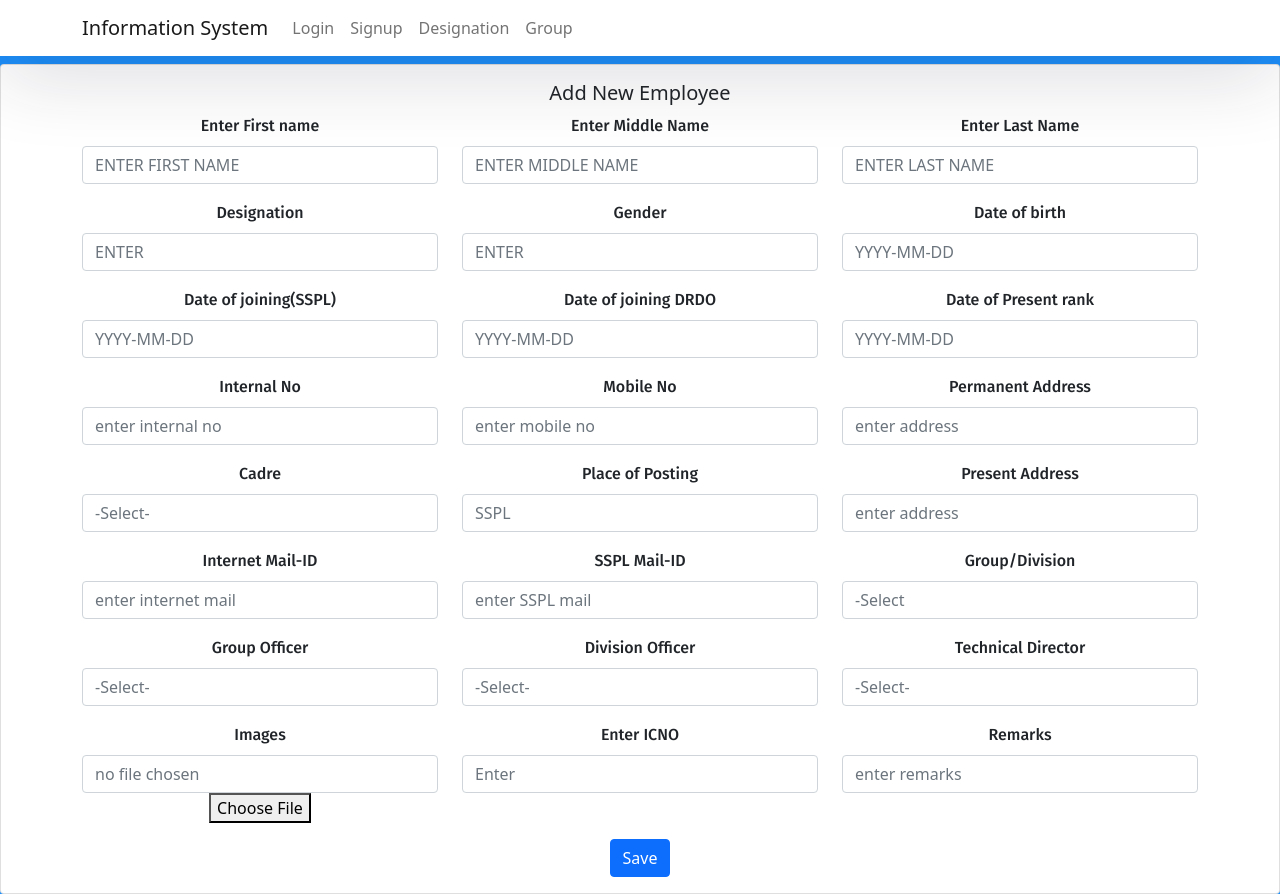
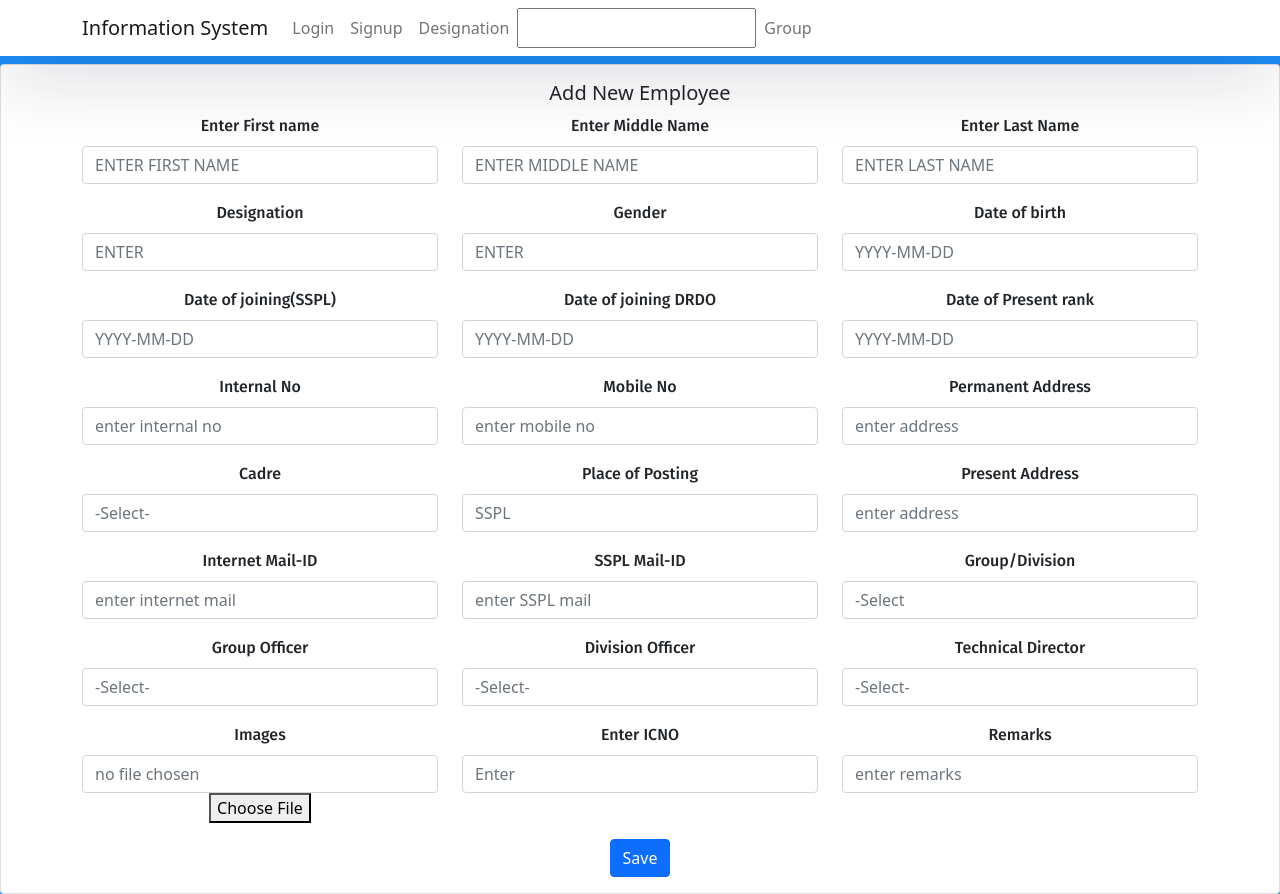
Before and after one commit to Pratibhaverma16/my-app, a React (Create React App) app: page /sign-up in a window 1280 px wide. Built offline with nearby package versions, Linux system fonts and the light colour scheme.

Commit message:
added states

```diff
--- a/src/App.js
+++ b/src/App.js
@@ -2,6 +2,12 @@ import React from 'react';
 import '../node_modules/bootstrap/dist/css/bootstrap.min.css';
 import './App.css';
 import { BrowserRouter as Router, Switch, Route, Link } from "react-router-dom";
+
+import { useState } from "react";
+
+
+
+
 
 import Login from "./components/LoginComponent";
 import Signup from "./components/SignupComponent";
@@ -10,6 +16,17 @@ import Group from "./components/GroupComponent";
 
 
 function App() {
+
+
+const[DesignationName,setDesignationName]= useState("");
+
+const displayInfo = () =>{
+
+  console.log(DesignationName)
+}
+
+
+
   return (<Router>
     <div className="App">
       <nav className="navbar navbar-expand-lg navbar-light fixed-top">
@@ -27,6 +44,16 @@ function App() {
               <li className="nav-item">
                 <Link className="nav-link" to={"/designation"}> Designation</Link>
               </li>
+
+
+               <input
+               type="text"
+               onChange={(event) => {
+
+                setDesignationName(event.target.value);
+               } }
+
+               />
               <li className="nav-item">
                 <Link className="nav-link" to={"/group"}> Group</Link>
               </li>
```
